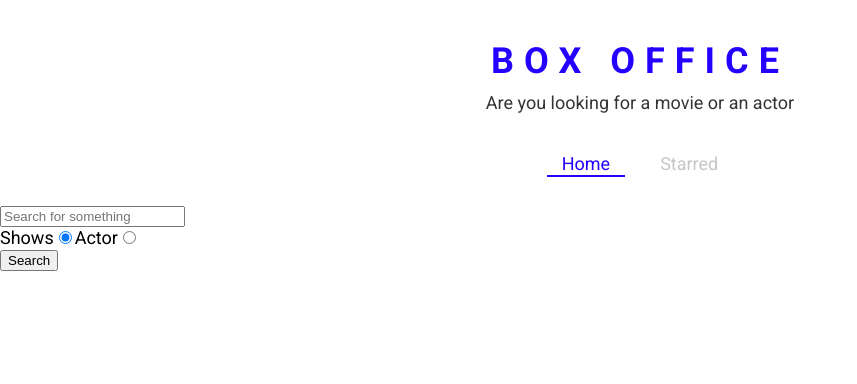
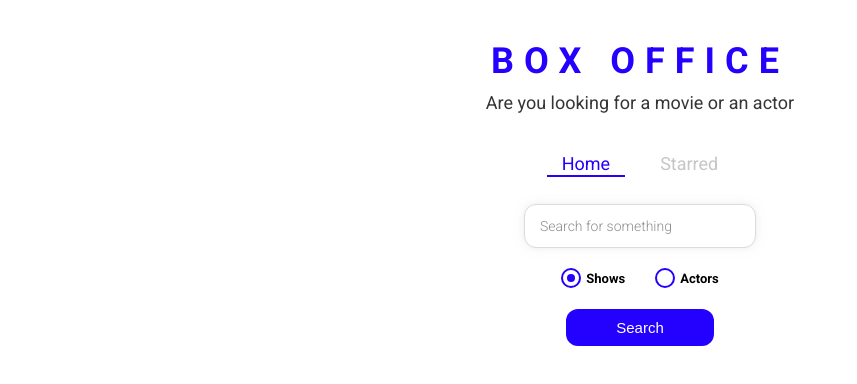
Before and after one commit to Sagnik-Coder24/Box-Office, a React (Create React App) app: page / in a window 1280 px wide. Shown: the top 384 px of the page, without its empty margins (0-857 px from the left). Built offline with nearby package versions, Linux system fonts and the light colour scheme.

Commit message:
styled the entire app

```diff
--- /dev/null
+++ b/src/components/CustomRadio.js
@@ -0,0 +1,66 @@
+import React from 'react';
+import styled from 'styled-components';
+
+const RadioWrapper = styled.label`
+    display: block;
+    position: relative;
+    padding-left: 25px;
+    cursor: pointer;
+    font-size: 13px;
+    user-select: none;
+    font-weight: 700;
+    line-height: 1.65;
+
+    input {
+        position: absolute;
+        opacity: 0;
+        cursor: pointer;
+    }
+
+    span {
+        position: absolute;
+        top: 0;
+        left: 0;
+        height: 16px;
+        width: 16px;
+        background-color: #fff;
+        border: 2px solid ${({ theme }) => theme.mainColors.blue};
+        border-radius: 50%;
+    }
+
+    input:checked ~ span {
+        background-color: #fff;
+        border: 2px solid ${({ theme }) => theme.mainColors.blue};
+    }
+
+    span:after {
+        content: '';
+        position: absolute;
+        display: none;
+    }
+
+    input:checked ~ span:after {
+        display: block;
+    }
+
+    span:after {
+        top: 4px;
+        left: 4px;
+        width: 8px;
+        height: 8px;
+        border-radius: 50%;
+        background: ${({ theme }) => theme.mainColors.blue};
+    }
+`;
+
+const CustomRadio = ({ label, ...restProps }) => {
+    return (
+        <RadioWrapper htmlFor={restProps.id}>
+            {label}
+            <input {...restProps} type="radio" />
+            <span />
+        </RadioWrapper>
+    );
+};
+
+export default CustomRadio;
--- a/src/pages/Home.js
+++ b/src/pages/Home.js
@@ -1,9 +1,15 @@
 import React, { useState } from 'react';
 import ActorGrid from '../components/actor/ActorGrid';
+import CustomRadio from '../components/CustomRadio';
 import MainPageLayout from '../components/MainPageLayout';
 import ShowGrid from '../components/show/ShowGrid';
 import { apiGet } from '../misc/config';
 import { useLastQuery } from '../misc/custom-hooks';
+import {
+    RadioInputsWrapper,
+    SearchButtonWrapper,
+    SearchInput,
+} from './Home.styled';
 
 const Home = () => {
     const [input, setInput] = useLastQuery();
@@ -50,7 +56,7 @@
 
     return (
         <MainPageLayout>
-            <input
+            <SearchInput
                 type="text"
                 placeholder="Search for something"
                 onChange={onInputChange}
@@ -58,33 +64,33 @@
                 value={input}
             />
 
-            <div>
-                <label htmlFor="shows-search">
-                    Shows
-                    <input
+            <RadioInputsWrapper>
+                <div>
+                    <CustomRadio
+                        label="Shows"
                         id="shows-search"
-                        type="radio"
                         value="shows"
                         onChange={onRadioChange}
                         checked={isShowsSearch}
                     />
-                </label>
+                </div>
 
-                <label htmlFor="actors-search">
-                    Actor
-                    <input
+                <div>
+                    <CustomRadio
+                        label="Actors"
                         id="actors-search"
-                        type="radio"
                         value="people"
                         onChange={onRadioChange}
                         checked={!isShowsSearch}
                     />
-                </label>
-            </div>
+                </div>
+            </RadioInputsWrapper>
 
-            <button type="button" onClick={onSearch}>
-                Search
-            </button>
+            <SearchButtonWrapper>
+                <button type="button" onClick={onSearch}>
+                    Search
+                </button>
+            </SearchButtonWrapper>
             {renderResults()}
         </MainPageLayout>
     );
--- /dev/null
+++ b/src/pages/Home.styled.js
@@ -0,0 +1,49 @@
+import styled from 'styled-components';
+
+export const SearchInput = styled.input`
+    display: block;
+    font-family: 'Roboto', sans-serif;
+    width: 200px;
+    margin: auto;
+    outline: none;
+    padding: 13px 15px;
+    border: 1px solid #dbdbdb;
+    box-shadow: 0px 0px 10px 0px rgba(219, 219, 219, 0.5);
+    font-size: 14px;
+    border-radius: 12px;
+    color: #8d8d8d;
+
+    &::placeholder {
+        font-weight: 300;
+        color: #8d8d8d;
+    }
+`;
+
+export const RadioInputsWrapper = styled.div`
+    display: flex;
+    justify-content: center;
+    margin: 20px 0;
+
+    div {
+        margin: 0 15px;
+    }
+`;
+
+export const SearchButtonWrapper = styled.div`
+    text-align: center;
+    margin-bottom: 35px;
+
+    button {
+        color: #fff;
+        background-color: ${({ theme }) => theme.mainColors.blue};
+        margin: auto;
+        padding: 10px 50px;
+        font-size: 15px;
+        border: none;
+        outline: none;
+        border-radius: 12px;
+        &:hover {
+            cursor: pointer;
+        }
+    }
+`;
```
